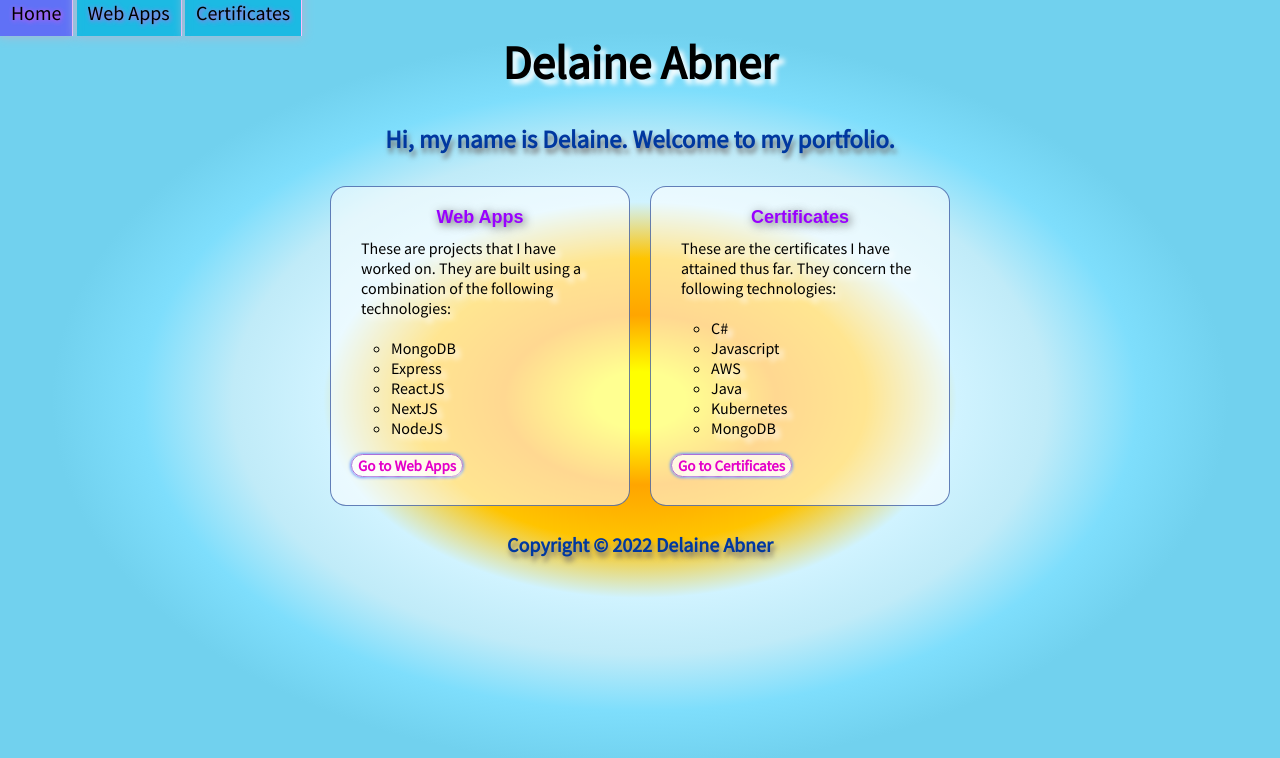
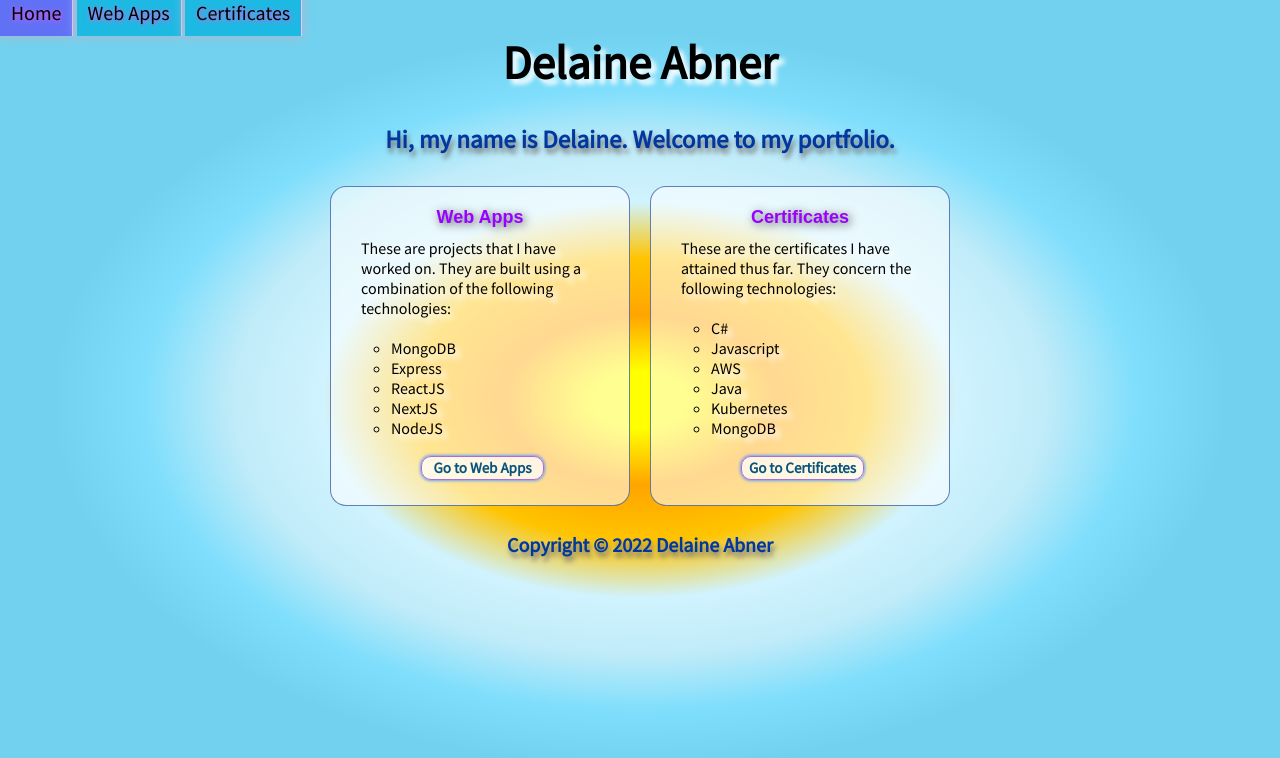
Before and after one commit to delaine3/delaine-abner-portfolio, a Next.js app: page / in a window 1280 px wide. Shown: the top 758 px of the page. Built offline with nearby package versions, Linux system fonts and the light colour scheme.

Commit message:
updated css

```diff
--- a/components/footer.js
+++ b/components/footer.js
@@ -2,7 +2,7 @@
 export default function Footer() {
   return (
     <div className="footer">
-      <h2>Copyright © 2022 Delaine Abner</h2>
+      <h2 >Copyright © 2022 Delaine Abner</h2>
     </div>
   );
 }
--- a/pages/index.js
+++ b/pages/index.js
@@ -29,11 +29,14 @@ export default function Index() {
               <li id="project">NextJS</li>
               <li id="project">NodeJS</li>
             </ul>{" "}
+            <div className="container">
+
             <Link href="/webProjects">
               <a>
                 <button>Go to Web Apps</button>
               </a>
             </Link>
+            </div>
           </div>
           <div id="certificates-index">
             <h3>Certificates</h3>
@@ -49,12 +52,15 @@ export default function Index() {
               <li id="project">Kubernetes</li>
               <li id="project">MongoDB</li>
             </ul>
+            <div className="container">
+
             <Link href="/certificates">
               <a>
                 {" "}
                 <button>Go to Certificates</button>
               </a>
             </Link>
+            </div>
           </div>
 
         </div>
--- a/styles/globals.css
+++ b/styles/globals.css
@@ -42,7 +42,9 @@ body {
   margin: auto;
   width: 100%;
 }
-
+.certificate-list{
+  margin: 15px;
+}
 .tile-list {
   display: flex;
   flex-wrap: wrap;
@@ -267,7 +269,6 @@ img {
   display: flex;
   flex-wrap: wrap;
   justify-content: center;
-  padding: 0;
   list-style-type: none;
   overflow: hidden;
 }
```
